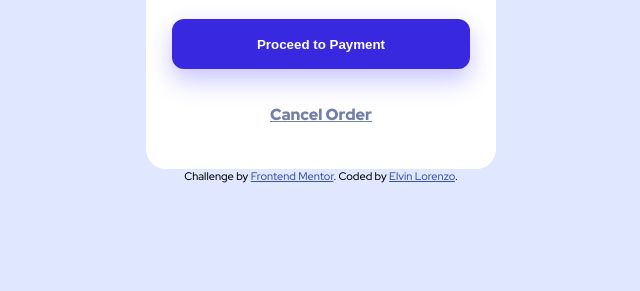
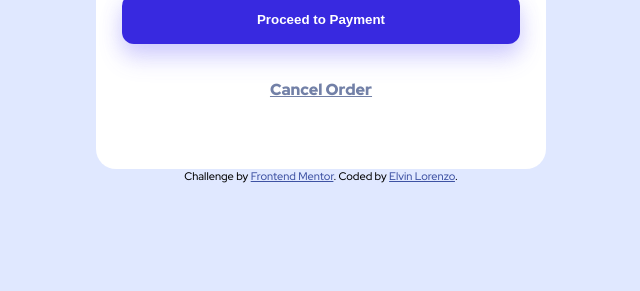
Before and after one commit to Haciellp/order-summary-component, a plain HTML site: page index.html in a window 1280 px wide. Shown: the part 509-800 px from the top of the page, without its empty margins (319-959 px from the left). Drawn offline with Linux system fonts and the light colour scheme.

Commit message:
Update style.css

```diff
--- a/style.css
+++ b/style.css
@@ -144,8 +144,8 @@ p{
     .main_container {
         overflow: hidden;
         border-radius: 20px;
-        max-width: 350px;
-        max-height: 592px;
+        max-width: 450px;
+        max-height: 700px;
     }
     body{
         background-image: url(./images/pattern-background-desktop.svg);
```
